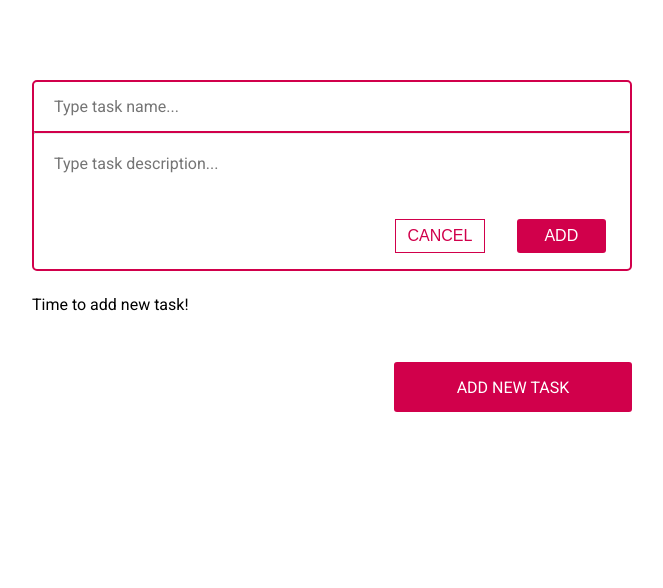
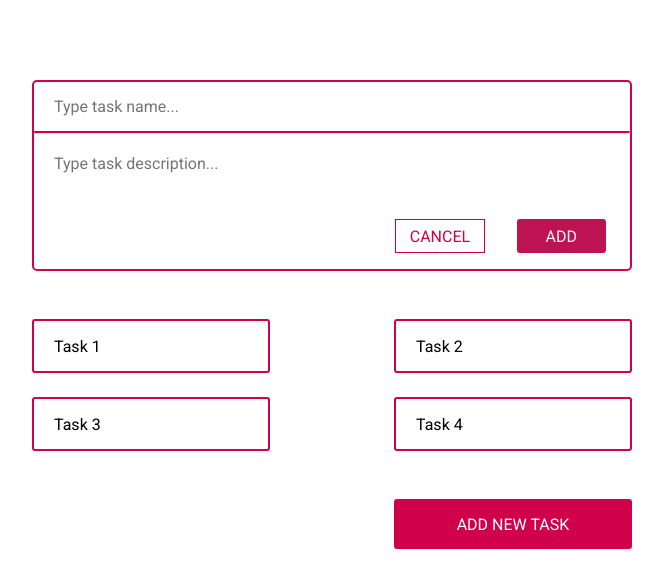
Before and after one commit to Menchynskyi/3shape-todo-app, a React (Create React App) app: page / in a window 1280 px wide. Shown: the top 588 px of the page, without its empty margins (308-971 px from the left). Built offline with nearby package versions, Linux system fonts and the light colour scheme.

Commit message:
Disabled hover

```diff
--- a/src/App.js
+++ b/src/App.js
@@ -2,22 +2,26 @@ import React, { createContext, useState } from 'react';
 import { NewItem } from './components/NewItem';
 import { ActiveItem } from './components/ActiveItem';
 import { TodoList } from './components/TodoList';
-import { Message } from './components/Message';
 import { AppContainer, StyledButton } from './AppStyled';
 
 export const TodoContext = createContext();
 
 const initialState = {
-    todoList: [],
+    todoList: [
+        { id: 1, name: 'Task 1', description: 'Task 1 description' },
+        { id: 2, name: 'Task 2', description: 'Task 2 description' },
+        { id: 3, name: 'Task 3', description: 'Task 3 description' },
+        { id: 4, name: 'Task 4', description: 'Task 4 description' }
+    ],
     active: null,
     showNew: true
 };
 
 export const App = () => {
     const [state, setState] = useState(initialState);
-    const [id, setId] = useState(0);
+    const [id, setId] = useState(100);
 
-    const { todoList, active } = state;
+    const { todoList, active, showNew } = state;
 
     const createTodoListItem = (name, description) => {
         setId(id + 1);
@@ -29,19 +33,20 @@ export const App = () => {
         };
     };
 
-    const getById = taskId => todoList.find(i => i.id === taskId);
+    const getById = (taskId) => todoList.find(i => i.id === taskId);
 
-    const deleteTask = taskId => {
+    const deleteTask = (taskId) => {
         const newTodoList = todoList.filter(i => i.id !== taskId);
 
         setState({
             ...state,
             todoList: newTodoList,
-            active: null
+            active: null,
+            showNew: true
         });
     };
 
-    const changeTask = task => {
+    const changeTask = (task) => {
         const newTasks = todoList.map(t => {
             if (t.id === task.id) {
                 return task;
@@ -94,29 +99,26 @@ export const App = () => {
             <AppContainer>
 
                 {
-                    state.active &&
+                    active &&
                     <ActiveItem
                         key={active.id}
                         deleteTask={deleteTask}
                         changeTask={changeTask}
-                        />
+                    />
                 }
 
                 {
-                    state.showNew &&
+                    showNew &&
                     <NewItem
                         onAddFormSubmit={addTodoListItem}
-                        />
+                    />
                 }
 
-                {
-                    state.todoList.length > 0 ?
-                    <TodoList onItemClick={onItemClick} /> : <Message text="Time to add new task!" />
-                }
+                <TodoList onItemClick={onItemClick} />
 
                 <StyledButton
                     onClick={onShowNewTaskForm}
-                    >
+                >
                     ADD NEW TASK
                 </StyledButton>
 
--- a/src/AppStyled.js
+++ b/src/AppStyled.js
@@ -11,7 +11,7 @@ export const AppContainer = styled.div`
 export const StyledButton = styled.button`
     width: calc(30% + 3.5rem + 2px);
     height: 50px;
-    margin: 3rem 0 3rem auto;
+    margin: 3rem 0 1.5rem auto;
     font-size: ${props => props.theme.fontSize};
     font-family: ${props => props.theme.fontFamily};
     color: ${props => props.theme.white};
--- a/src/components/ActiveItem/ActiveItem.jsx
+++ b/src/components/ActiveItem/ActiveItem.jsx
@@ -26,7 +26,8 @@ export const ActiveItem = ({ deleteTask, changeTask }) => {
                         name: values.name,
                         description: values.description
                     });
-                }}>
+                }}
+            >
                     {
                         ({ handleSubmit, values, dirty, handleReset }) => (
                             <AddForm onSubmit={handleSubmit}>
@@ -34,7 +35,7 @@ export const ActiveItem = ({ deleteTask, changeTask }) => {
                                     placeholder="Type task name..."
                                     name="name"
                                     value={values.name}
-                                    />
+                                />
                                 <DeleteButton
                                     type="button"
                                     onClick={() => deleteTask(active.id)}>
@@ -47,15 +48,14 @@ export const ActiveItem = ({ deleteTask, changeTask }) => {
                                     value={values.description}
                                     component="textarea"
                                     rows="5"
-                                    />
+                                />
                                 <CancelButton
                                     type="button"
                                     onClick={handleReset}
-                                    >
+                                >
                                     CANCEL
                                 </CancelButton>
                                 <SaveButton
-                                    disabled={!dirty}
                                     type="submit">
                                     SAVE
                                 </SaveButton>
--- a/src/components/Message/Message.jsx
+++ /dev/null
@@ -1,12 +0,0 @@
-import React from 'react';
-import PropTypes from 'prop-types';
-
-export const Message = ({ text }) => (
-    <div>
-        {text}
-    </div>
-);
-
-Message.propTypes = {
-    text: PropTypes.string.isRequired
-};
--- a/src/components/Message/index.js
+++ /dev/null
@@ -1 +0,0 @@
-export { Message } from './Message';
--- a/src/components/NewItem/NewItem.jsx
+++ b/src/components/NewItem/NewItem.jsx
@@ -9,6 +9,12 @@ import {
 import { Formik } from 'formik';
 import PropTypes from 'prop-types';
 
+const validateField = (value) => {
+    const error = !value ? 'Empty' : undefined;
+
+    return error;
+};
+
 export const NewItem = ({ onAddFormSubmit }) => (
     <ItemContainer>
         <Formik
@@ -19,11 +25,14 @@ export const NewItem = ({ onAddFormSubmit }) => (
             onSubmit={(values, actions) => {
                 onAddFormSubmit(values.name, values.description);
                 actions.resetForm();
-            }}>
+            }}
+        >
                 {
-                    ({ handleSubmit, values, dirty, handleReset }) => (
+                    ({ handleSubmit, values, dirty, handleReset, errors }) => {
+                        return (
                             <AddForm onSubmit={handleSubmit}>
                                 <StyledFieldName
+                                    validate={validateField}
                                     placeholder="Type task name..."
                                     name="name"
                                     value={values.name}
@@ -43,12 +52,14 @@ export const NewItem = ({ onAddFormSubmit }) => (
                                     CANCEL
                                 </CancelButton>
                                 <SaveButton
-                                disabled={!dirty}
-                                type="submit">
+                                    disabled={!dirty || errors.name}
+                                    type="submit"
+                                >
                                     ADD
                                 </SaveButton>
                             </AddForm>
                         )
+                    }
                 }
         </Formik>
     </ItemContainer>
--- a/src/components/NewItem/NewItemStyled.js
+++ b/src/components/NewItem/NewItemStyled.js
@@ -13,6 +13,9 @@ export const ItemContainer = styled.div`
     };
 
     & button{
+        font-family: ${props => props.theme.fontFamily};
+        position: relative;
+
         &:hover {
             cursor: pointer;
         };
@@ -27,6 +30,21 @@ export const ItemContainer = styled.div`
 
         &[disabled] {
             cursor: not-allowed;
+            background-color: ${props => props.theme.disabled};
+            color: ${props => props.theme.grey};
+
+             &:hover:after {
+                position: absolute;
+                top: -55px;
+                left: -5px;
+                width: 100%;
+                padding: 5px;
+                content: "Enter task name";
+                border: 1px solid ${props => props.theme.primary};
+                border-radius: 3px;
+                color: ${props => props.theme.primary};
+                font-weight: bold;
+             };
         };
     };
 `;
--- a/src/components/TodoList/TodoList.jsx
+++ b/src/components/TodoList/TodoList.jsx
@@ -10,7 +10,8 @@ export const TodoList = ({ onItemClick }) => {
         return arr.map(({ id, name }) => (
             <Task
                 key={id}
-                onClick={() => onItemClick(id)}>
+                onClick={() => onItemClick(id)}
+            >
                 <span>{name}</span>
             </Task>
         ))
--- a/src/index.js
+++ b/src/index.js
@@ -18,6 +18,8 @@ const GlobalStyle = createGlobalStyle`
 const theme = {
     primary: '#D1004B',
     secondary: '#E28417',
+    disabled: '#be1352',
+    grey: '#F5F5F5',
     white: '#FFFFFF',
     black: '#000000',
     fontSize: '16px',
```
Also changed, not shown: package.json (+9 -1 lines), src/components/TodoList/TodoListStyled.js (line endings or trailing spaces), 1 other file (tests, documents, lock files or other folders). Lines whose indentation alone changed are shown as unchanged.
